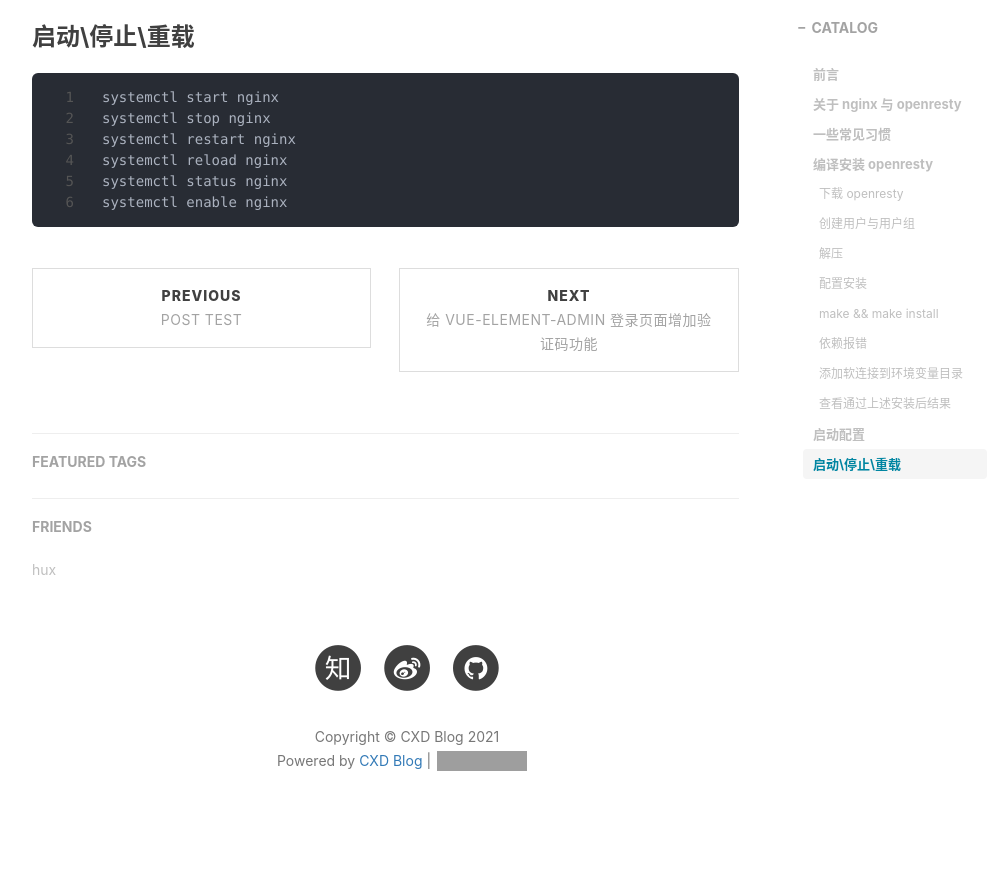
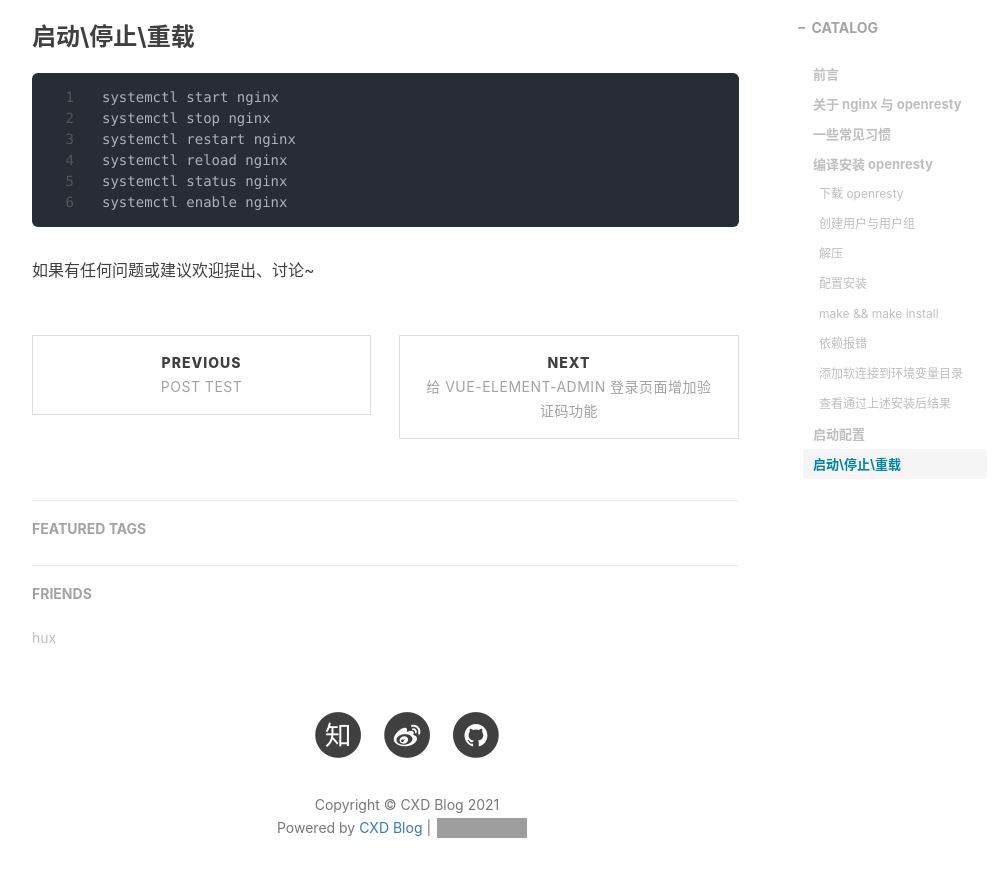
Before and after one commit to chaoxiaodi/chaoxiaodi.github.io, a Jekyll site: the page built from _posts/2021-01-09-LNMP-openresty.md, in a window 1280 px wide and 900 px high, scrolled down 4955 px. Shown: the top 877 px of the window, without its empty margins (233-1227 px from the left). Built offline with Jekyll 4.4.1, drawn with Linux system fonts in a browser that asks for light colours; nearby versions of some CDN libraries; comment, search, counter and statistics services are not loaded; grey boxes are pictures that could not be loaded.

Commit message:
update openresty

```diff
--- a/_posts/2021-01-09-LNMP-openresty.md
+++ b/_posts/2021-01-09-LNMP-openresty.md
@@ -184,3 +184,6 @@ openresy 官网的对于安装也提供了对应的文档，对一些常见的li
     systemctl reload nginx
     systemctl status nginx
     systemctl enable nginx
+
+
+如果有任何问题或建议欢迎提出、讨论~
```
